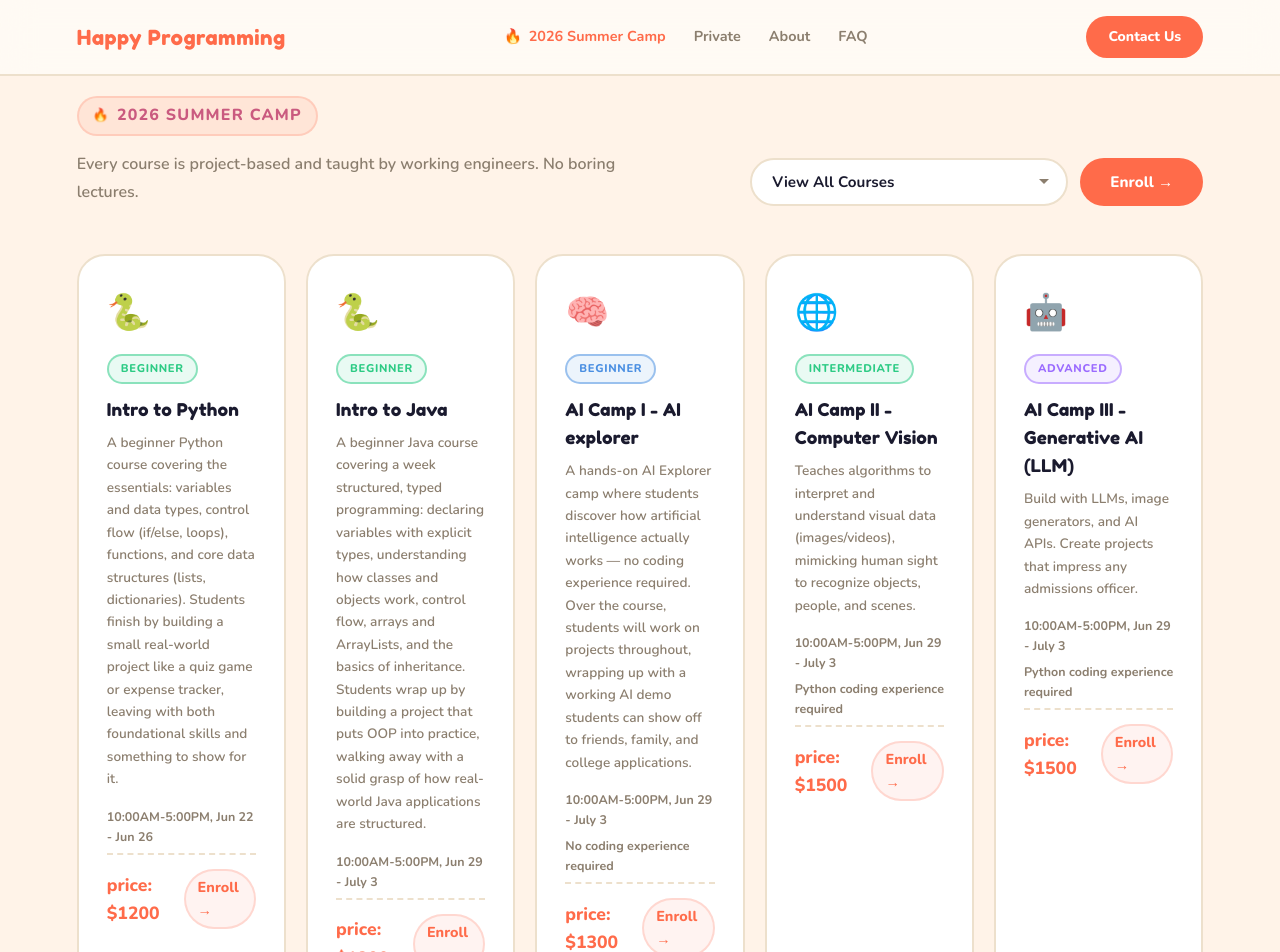
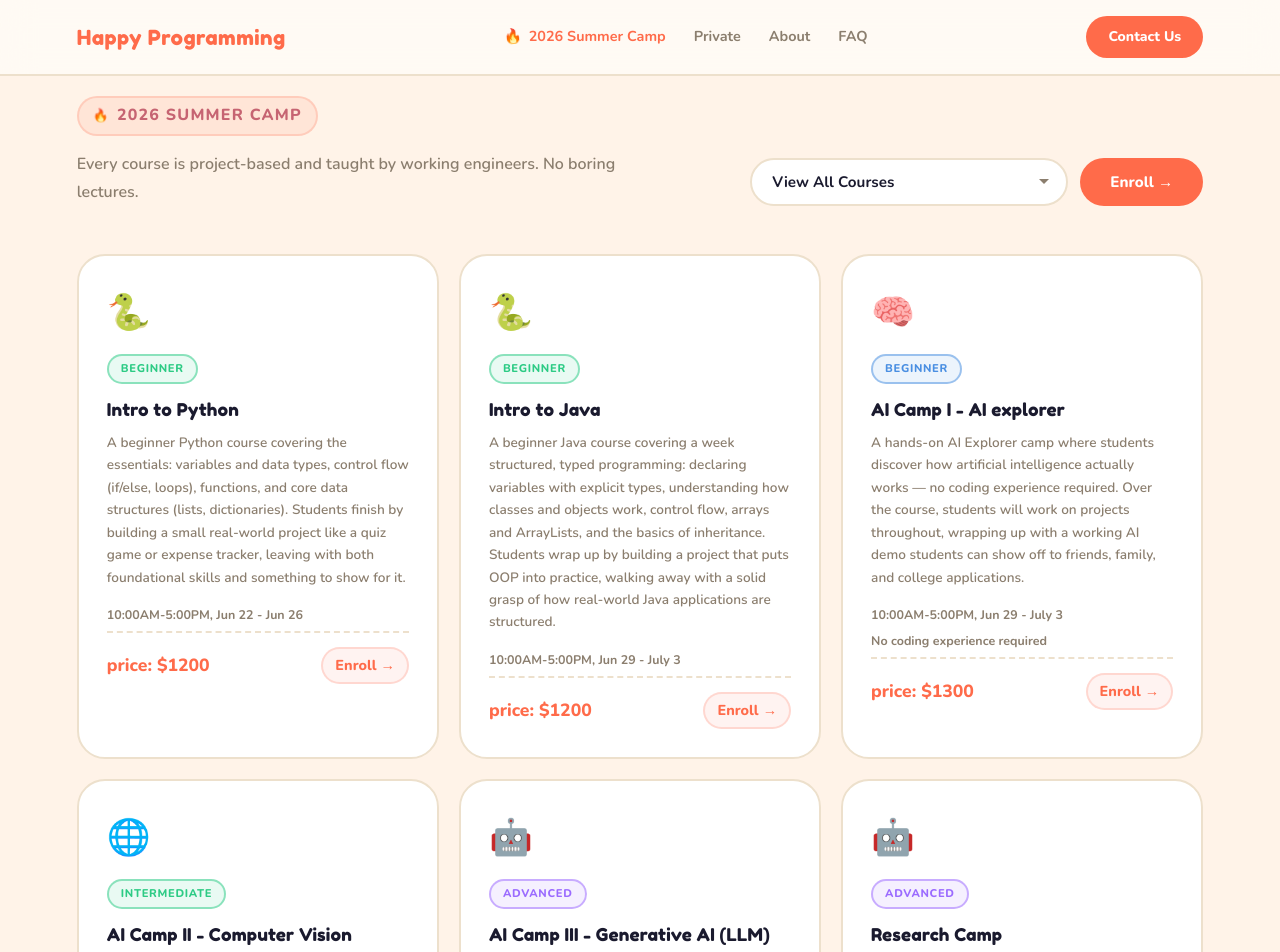
Before and after one commit to happy-programming-site/frontend, a React (Vite) app: page / in a window 1280 px wide. Shown: the top 952 px of the page. Built offline with nearby package versions, Linux system fonts and the light colour scheme.

Commit message:
update courses.

```diff
--- a/src/components/Courses.jsx
+++ b/src/components/Courses.jsx
@@ -32,7 +32,7 @@ export default function Courses() {
             value={selectedCourse}
             onChange={(e) => setSelectedCourse(e.target.value)}
           >
-            <option value="">View All Courses</option>
+            <option value=''>View All Courses</option>
             {COURSES.map((c) => (
               <option key={c.title} value={c.title}>
                 {c.icon} {c.title}
--- a/src/components/Courses.module.css
+++ b/src/components/Courses.module.css
@@ -19,10 +19,12 @@
 
 .grid {
   display: grid;
-  grid-template-columns: repeat(5, 1fr);
+  /* 3 columns and as many rows as needed (e.g. 2 rows for 6 items) */
+  grid-template-columns: repeat(3, 1fr);
   gap: 20px;
-  max-width: 1400px;
+  max-width: 1200px;
   margin: 0 auto;
+  grid-auto-rows: auto;
 }
 
 .card {
@@ -162,7 +164,6 @@
   }
 }
 
-
 .enrollDropdown {
   display: flex;
   align-items: center;
--- a/src/data/courses.jsx
+++ b/src/data/courses.jsx
@@ -9,8 +9,18 @@ export const COURSES = [
     price: "$1200",
     line: "linear-gradient(90deg, #2DCB85, #4A8FE2)",
     slots: [
-      { id: "py-a", label: "Morning session", time: "10:00 AM – 1:00 PM", dates: "Jun 22 – Jun 26" },
-      { id: "py-b", label: "Afternoon session", time: "2:00 PM – 5:00 PM", dates: "Jun 22 – Jun 26" },
+      {
+        id: "py-a",
+        label: "Morning session",
+        time: "10:00 AM – 1:00 PM",
+        dates: "Jun 22 – Jun 26",
+      },
+      {
+        id: "py-b",
+        label: "Afternoon session",
+        time: "2:00 PM – 5:00 PM",
+        dates: "Jun 22 – Jun 26",
+      },
     ],
   },
   {
@@ -23,8 +33,18 @@ export const COURSES = [
     price: "$1200",
     line: "linear-gradient(90deg, #4A8FE2, #9B6BFF)",
     slots: [
-      { id: "java-a", label: "Morning session", time: "10:00 AM – 1:00 PM", dates: "Jun 29 – Jul 3" },
-      { id: "java-b", label: "Afternoon session", time: "2:00 PM – 5:00 PM", dates: "Jun 29 – Jul 3" },
+      {
+        id: "java-a",
+        label: "Morning session",
+        time: "10:00 AM – 1:00 PM",
+        dates: "Jun 29 – Jul 3",
+      },
+      {
+        id: "java-b",
+        label: "Afternoon session",
+        time: "2:00 PM – 5:00 PM",
+        dates: "Jun 29 – Jul 3",
+      },
     ],
   },
   {
@@ -38,7 +58,12 @@ export const COURSES = [
     price: "$1300",
     line: "linear-gradient(90deg, #FF9F1C, #FF6B4A)",
     slots: [
-      { id: "ai1-a", label: "Full day", time: "10:00 AM – 5:00 PM", dates: "Jun 29 – Jul 3" },
+      {
+        id: "ai1-a",
+        label: "Full day",
+        time: "10:00 AM – 5:00 PM",
+        dates: "Jun 29 – Jul 3",
+      },
     ],
   },
   {
@@ -46,13 +71,18 @@ export const COURSES = [
     level: "Intermediate",
     levelClass: "begin",
     title: "AI Camp II - Computer Vision",
-    desc: "Teaches algorithms to interpret and understand visual data (images/videos), mimicking human sight to recognize objects, people, and scenes.",
+    desc: "Students learn how machines “see” and interpret the visual world. With hands-on guidance, they build projects that bring these ideas to life, from recognizing objects to analyzing real-world images. More importantly, students gain confidence in tackling complex problems and develop a deeper curiosity about how technology works.",
     meta: "Python coding experience required",
     time: "10:00AM-5:00PM, Jun 29 - July 3",
     price: "$1500",
     line: "linear-gradient(90deg, #9B6BFF, #FF6BA8)",
     slots: [
-      { id: "cv-a", label: "Full day", time: "10:00 AM – 5:00 PM", dates: "Jun 29 – Jul 3" },
+      {
+        id: "cv-a",
+        label: "Full day",
+        time: "10:00 AM – 5:00 PM",
+        dates: "Jun 29 – Jul 3",
+      },
     ],
   },
   {
@@ -60,13 +90,37 @@ export const COURSES = [
     level: "Advanced",
     levelClass: "adv",
     title: "AI Camp III - Generative AI (LLM)",
-    desc: "Build with LLMs, image generators, and AI APIs. Create projects that impress any admissions officer.",
+    desc: "Students explore how Large Language Models power today’s AI systems and learn to build their own AI applications. Through hands-on projects, they create tools like chatbots and AI assistants while developing practical skills in prompt engineering and AI design.",
     meta: "Python coding experience required",
     time: "10:00AM-5:00PM, Jun 29 - July 3",
     price: "$1500",
     line: "linear-gradient(90deg, #FF6B4A, #FF6BA8)",
     slots: [
-      { id: "llm-a", label: "Full day", time: "10:00 AM – 5:00 PM", dates: "Jun 29 – Jul 3" },
+      {
+        id: "llm-a",
+        label: "Full day",
+        time: "10:00 AM – 5:00 PM",
+        dates: "Jun 29 – Jul 3",
+      },
+    ],
+  },
+  {
+    icon: "🤖",
+    level: "Advanced",
+    levelClass: "adv",
+    title: "Research Camp",
+    desc: "Take your students' learning to the next level with our advanced Research Camp. Students explore computer vision and generative AI through hands-on projects, gaining real research experience. By the end of the program, each student produces a science fair–ready paper—an achievement that builds confidence and strengthens academic portfolios.",
+    meta: "Python coding experience required",
+    time: "Sunday, 2PM-5PM, Jun 21- Aug 23",
+    price: "$3000",
+    line: "linear-gradient(90deg, #FF6B4A, #FF6BA8)",
+    slots: [
+      {
+        id: "llm-a",
+        label: "Full day",
+        time: "10:00 AM – 5:00 PM",
+        dates: "Jun 29 – Jul 3",
+      },
     ],
   },
 ];
```
